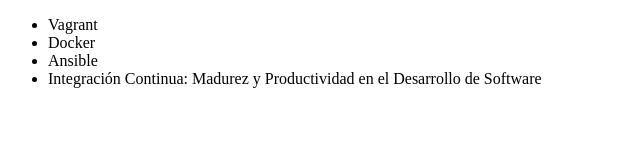
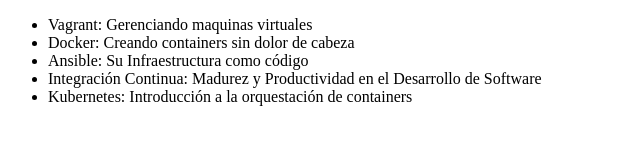
Before and after one commit to adrianglz96/curso-git, a plain HTML site: page index.html in a window 1280 px wide. Shown: the whole page, without its empty margins (0-640 px from the left). Drawn offline with Linux system fonts and the light colour scheme.

Commit message:
Update index.html

```diff
--- a/index.html
+++ b/index.html
@@ -4,14 +4,15 @@
         <meta charset="UTF-8">
         <meta http-equiv="X-UA-Compatible" content="IE=edge">
         <meta name="viewport" content="width=device-width, initial-scale=1.0">
-        <title>Cursos de Alura</title>
+        <title>Lista de Cursos de DevOps de Alura</title>
     </head>
     <body>
         <ul>
-            <li>Vagrant</li>
-            <li>Docker</li>
-            <li>Ansible</li>
+            <li>Vagrant: Gerenciando maquinas virtuales</li>
+            <li>Docker: Creando containers sin dolor de cabeza</li>
+            <li>Ansible: Su Infraestructura como código</li>
             <li>Integración Continua: Madurez y Productividad en el Desarrollo de Software</li>
+            <li>Kubernetes: Introducción a la orquestación de containers</li>
         </ul>
     </body>
 </html>
```
